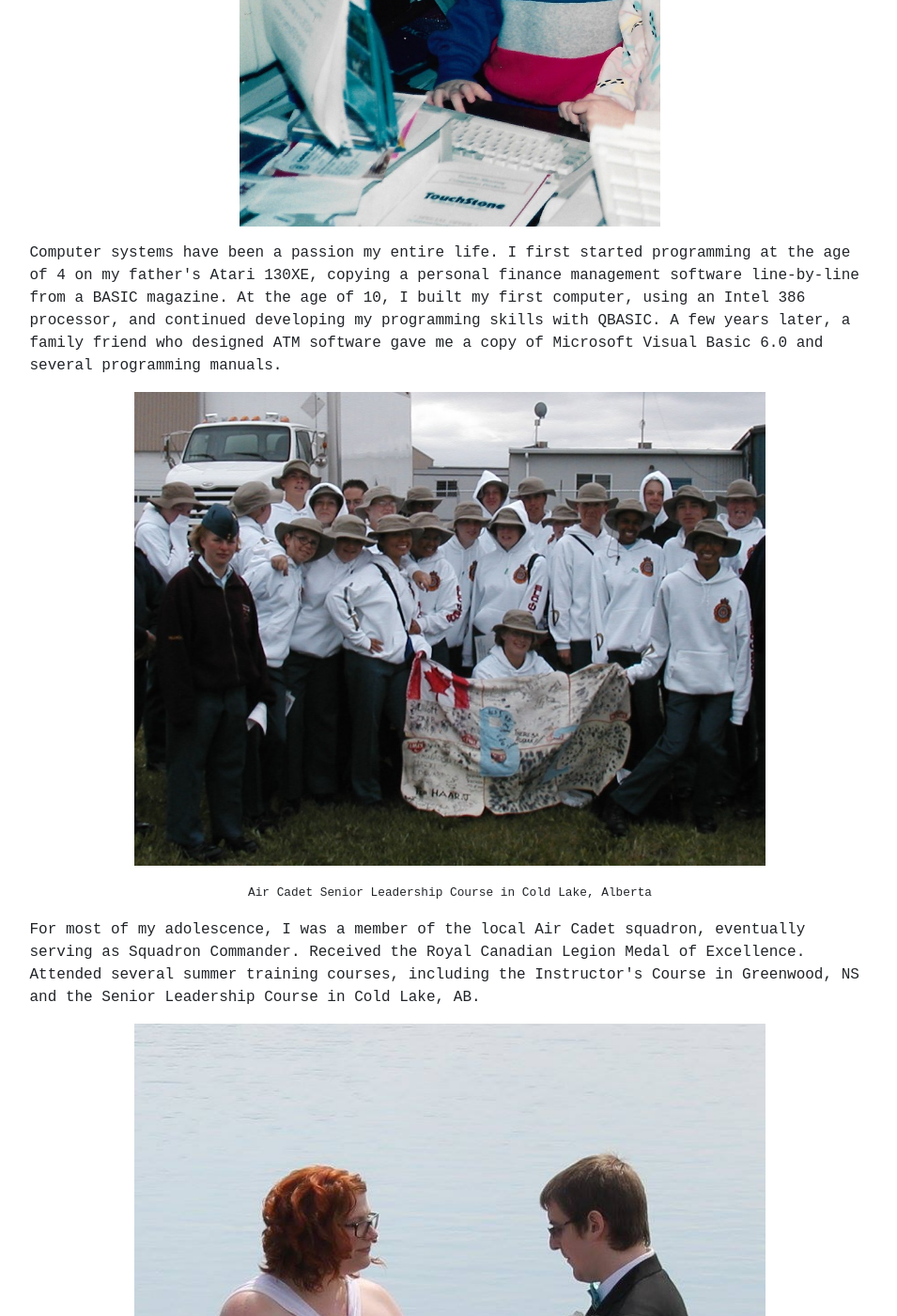
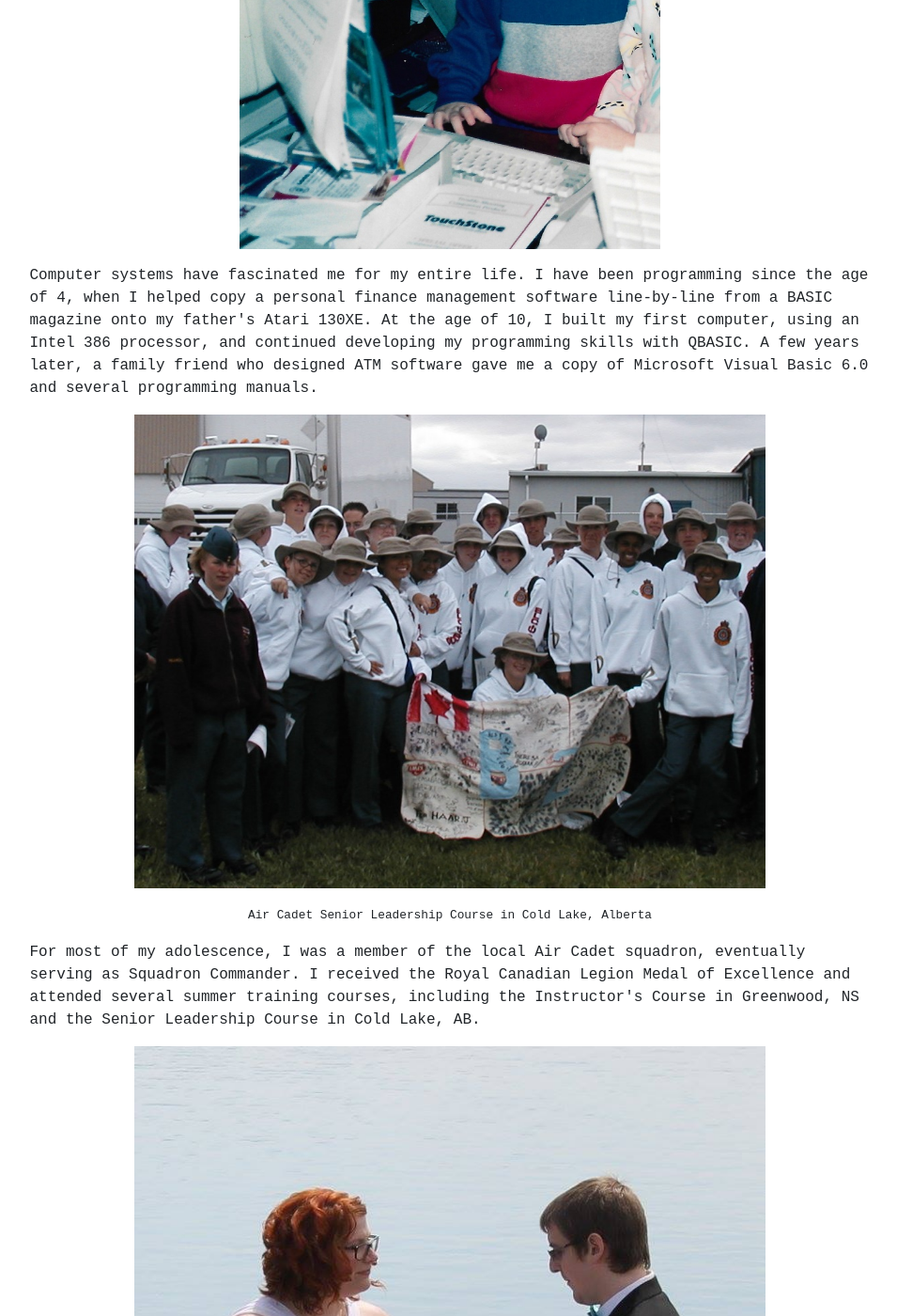
Before and after one commit to joshdavidlevy/joshdavidlevy.github.io, a Jekyll site: the page built from pages/about.md, in a window 1280 px wide and 1400 px high, scrolled down 1177 px. Shown: the whole window at 94% size, without its empty margins (161-1116 px from the left). Built offline with Jekyll 4.4.1, drawn with Linux system fonts in a browser that asks for light colours; emoji names are drawn with the system emoji font; some of the changed text lies outside the part shown.

Commit message:
auto-commited on 2020-05-25

```diff
--- a/pages/about.md
+++ b/pages/about.md
@@ -11,16 +11,16 @@ weight: 5
 
 <p align="center">Hi I am <b>Josh Levy</b> :wave:,</p>
 
-I am a married father of two from Nova Scotia. I work as a systems analyst while studying computer science at <a href="https://uopeople.edu/" target="_blank">UoPeople</a>. I have a lot of hobbies, including writing, speedrunning, tabletop RPGs, and coding. I collect and restore <strike>IBM</strike> ThinkPads and other old tech.
+I am a married Christian father of two from Nova Scotia. I work as a systems analyst while studying computer science at <a href="https://uopeople.edu/" target="_blank">UoPeople</a>. I have a lot of hobbies, including writing, speedrunning, tabletop RPGs, and coding. I collect and restore <strike>IBM</strike> ThinkPads and other old tech.
 
 ![1990](../media/josh1990.jpg "1990"){:height="50%" width="50%"}
 
-<p>Computer systems have been a passion my entire life. I first started programming at the age of 4 on my father's Atari 130XE, copying a personal finance management software line-by-line from a BASIC magazine. At the age of 10, I built my first computer, using an Intel 386 processor, and continued developing my programming skills with QBASIC. A few years later, a family friend who designed ATM software gave me a copy of Microsoft Visual Basic 6.0 and several programming manuals.</p>
+<p>Computer systems have fascinated me for my entire life. I have been programming since the age of 4, when I helped copy a personal finance management software line-by-line from a BASIC magazine onto my father's Atari 130XE. At the age of 10, I built my first computer, using an Intel 386 processor, and continued developing my programming skills with QBASIC. A few years later, a family friend who designed ATM software gave me a copy of Microsoft Visual Basic 6.0 and several programming manuals.</p>
 
 ![2002](../media/josh2002-slc.jpg "2002"){:height="75%" width="75%"}
 <p align="center"><small>Air Cadet Senior Leadership Course in Cold Lake, Alberta</small></p>
 
-<p>For most of my adolescence, I was a member of the local Air Cadet squadron, eventually serving as Squadron Commander. Received the Royal Canadian Legion Medal of Excellence. Attended several summer training courses, including the Instructor's Course in Greenwood, NS and the Senior Leadership Course in Cold Lake, AB.</p>
+<p>For most of my adolescence, I was a member of the local Air Cadet squadron, eventually serving as Squadron Commander. I received the Royal Canadian Legion Medal of Excellence and attended several summer training courses, including the Instructor's Course in Greenwood, NS and the Senior Leadership Course in Cold Lake, AB.</p>
 
 ![2015](../media/josh2015.jpg "2015"){:height="75%" width="75%"}
 
```
Also changed, not shown: other parts of pages/about.md (+2 -2 lines).
